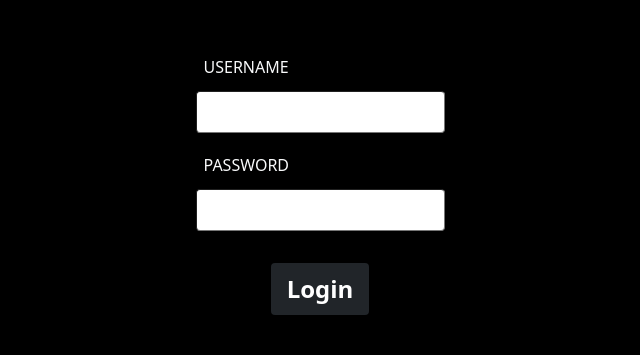
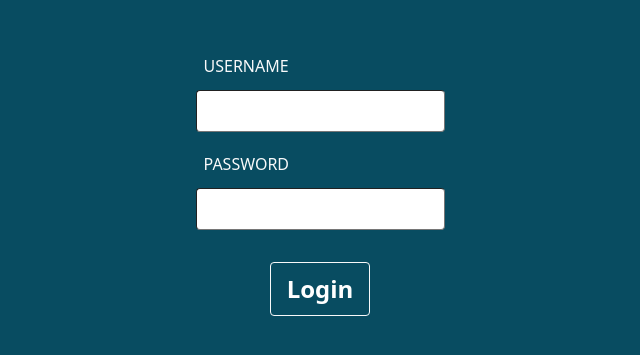
Before and after one commit to abdullahsufy/Driver-App, a React (Create React App) app in the folder client-side/: page /admin in a window 1280 px wide. Shown: the part 217-572 px from the top of the page, without its empty margins (320-960 px from the left). Built offline with nearby package versions, Linux system fonts and the light colour scheme.

Commit message:
Hello world

```diff
--- a/client-side/public/index.html
+++ b/client-side/public/index.html
@@ -28,7 +28,7 @@
     integrity="sha384-MrcW6ZMFYlzcLA8Nl+NtUVF0sA7MsXsP1UyJoMp4YLEuNSfAP+JcXn/tWtIaxVXM"
     crossorigin="anonymous"></script> -->
   <script src="https://kit.fontawesome.com/904987cbc1.js" crossorigin="anonymous"></script>
-  <title>Driver App</title>
+  <title>BEST CARE LIMOUSINE</title>
 </head>
 
 <body>
--- a/client-side/src/App.css
+++ b/client-side/src/App.css
@@ -1,41 +1,3 @@
-/* .App {
-  text-align: center;
-}
-
-.App-logo {
-  height: 40vmin;
-  pointer-events: none;
-}
-
-@media (prefers-reduced-motion: no-preference) {
-  .App-logo {
-    animation: App-logo-spin infinite 20s linear;
-  }
-}
-
-.App-header {
-  background-color: #282c34;
-  min-height: 100vh;
-  display: flex;
-  flex-direction: column;
-  align-items: center;
-  justify-content: center;
-  font-size: calc(10px + 2vmin);
-  color: white;
-}
-
-.App-link {
-  color: #61dafb;
-}
-
-@keyframes App-logo-spin {
-  from {
-    transform: rotate(0deg);
-  }
-  to {
-    transform: rotate(360deg);
-  }
-} */
 /* =======================Loader Started=========================== */
 
 .loaderWrapper {
@@ -49,48 +11,12 @@
 
 /* =======================Loader Closed=========================== */
 
+/* =======================Admin Login Started=========================== */
 
-/* =======================Admin Page Started=========================== */
-
-/* body {
-  font-family: Arial, sans-serif;
-  background-color: #f4f4f4;
-  margin: 0;
-  padding: 0;
+.btn-background-color {
+  background-color: #084c61;
+  color: white;
+  border: 1px solid black;
 }
 
-.container {
-  max-width: 800px;
-  margin: 0 auto;
-  background-color: #fff;
-  padding: 20px;
-  box-shadow: 0 0 10px rgba(0, 0, 0, 0.1);
-}
-
-h1 {
-  text-align: center;
-  margin-bottom: 20px;
-  color: #333;
-}
-
-table {
-  width: 100%;
-  border-collapse: collapse;
-  margin-top: 20px;
-}
-
-table, th, td {
-  border: 1px solid #ddd;
-}
-
-th, td {
-  padding: 12px;
-  text-align: left;
-}
-
-th {
-  background-color: #333;
-  color: #fff;
-} */
-
-/* =======================Admin Page Closed=========================== */
+/* =======================Admin Login Closed=========================== */
--- a/client-side/src/pages/AdminLogin.js
+++ b/client-side/src/pages/AdminLogin.js
@@ -13,7 +13,11 @@ export default function AdminLogin() {
   const [disabled, setDisabled] = useState(true);
   const navigate = useNavigate();
   useEffect(() => {
-    document.body.style.backgroundColor = "black";
+    document.body.style.backgroundColor = "#084c61";
+    return () => {
+      document.body.style.backgroundColor = "white";
+    };
+    // eslint-disable-next-line
   }, []);
 
   const { values, touched, handleBlur, handleChange, errors } = useFormik({
@@ -79,7 +83,11 @@ export default function AdminLogin() {
             errormessage={errors.password}
           />
         </div>
-        <button onClick={HandleLogin} className={`${disabled ? "btn-dark" : "btn-light"} rounded border-0 px-3 py-2 mt-3 fs-4 fw-bold`} disabled={disabled}>
+        <button
+          onClick={HandleLogin}
+          className={`${disabled ? "btn-background-color " : "btn-light"} rounded border-1 border-light px-3 py-2 mt-3 fs-4 fw-bold`}
+          disabled={disabled}
+        >
           Login
         </button>
       </div>
--- a/client-side/src/pages/Login.js
+++ b/client-side/src/pages/Login.js
@@ -1,4 +1,4 @@
-import { React } from "react";
+import { React, useEffect } from "react";
 import pic from "../pics/logo.jpeg";
 import { login } from "../api/apis";
 import { useDispatch } from "react-redux";
@@ -11,6 +11,13 @@ import Input from "../components/Input";
 export default function Login() {
   const navigate = useNavigate();
   const dispatch = useDispatch();
+  useEffect(() => {
+    document.body.style.backgroundColor = "#084c61";
+    return () => {
+      document.body.style.backgroundColor = "white";
+    };
+    // eslint-disable-next-line
+  }, []);
 
   const HandleLogin = async (e) => {
     e.preventDefault();
@@ -54,7 +61,7 @@ export default function Login() {
       <div className="container">
         <form onSubmit={HandleLogin}>
           <div>
-            <label htmlFor="exampleInputEmail1" className="form-label border px-2 py-1">
+            <label htmlFor="exampleInputEmail1" className="form-label border-0 px-2 py-1 text-light">
               USERNAME
             </label>
             <Input
@@ -66,7 +73,7 @@ export default function Login() {
               error={errors.username && touched.username ? 1 : undefined}
               errormessage={errors.username}
             />
-            <label htmlFor="exampleInputPassword1" className="form-label border px-2 py-1">
+            <label htmlFor="exampleInputPassword1" className="form-label border-0 px-2 py-1 text-light">
               PASSWORD
             </label>
             <Input
```
